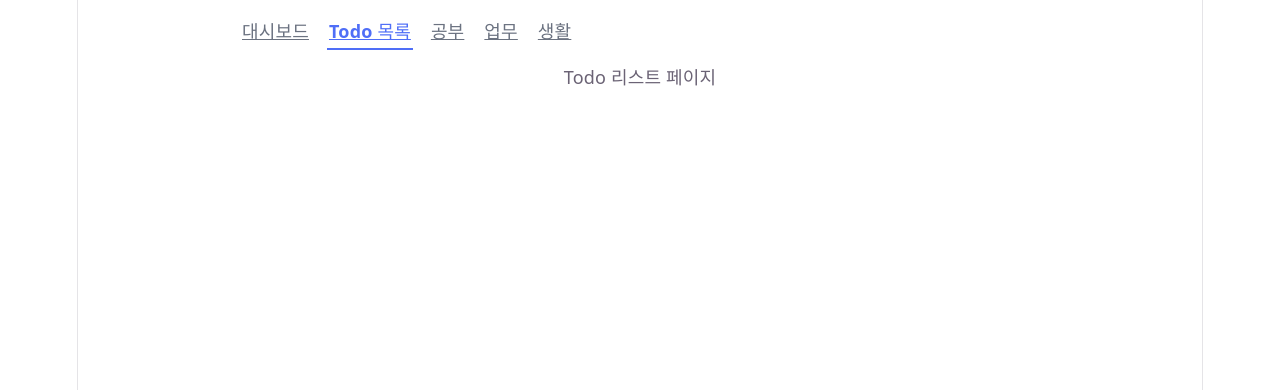
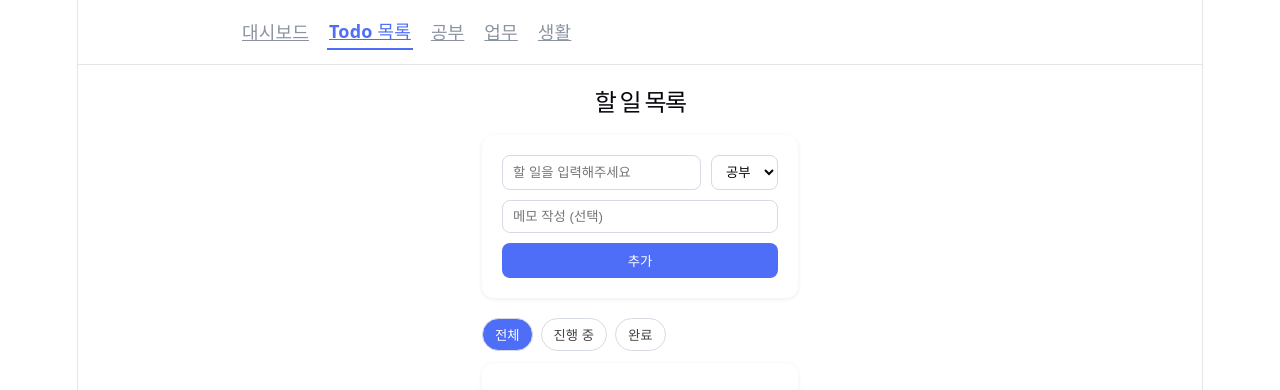
Before and after one commit to JWC1226/7_React, a React (Vite) app in the folder todo-app/: page /todos in a window 1280 px wide. Shown: the top 390 px of the page. Built offline with nearby package versions, Linux system fonts and the light colour scheme.

Commit message:
26. 10. 28 1차 完

```diff
--- a/todo-app/package.json
+++ b/todo-app/package.json
@@ -13,7 +13,8 @@
     "react": "^19.3.1",
     "react-dom": "^19.3.1",
     "react-router-dom": "^7.18.4",
-    "styled-components": "^6.6.0"
+    "styled-components": "^6.6.0",
+    "zustand": "^5.0.16"
   },
   "devDependencies": {
     "@eslint/js": "^10.0.1",
--- a/todo-app/src/components/Layout.jsx
+++ b/todo-app/src/components/Layout.jsx
@@ -1,17 +1,17 @@
+import styled from "styled-components"
 import { NavLink, Outlet } from 'react-router-dom';
-import styled from "styled-components"
 import { CATEGORIES } from '../constants';
 
 const Header = styled.header`
-    background: #fff;
-    border-bottom: 1px solid #e3e7ee;
+    background: var(--surface);
+    border-bottom: 1px solid var(--border);
 `
 const Nav = styled.nav`
     max-width: 800px;
     margin: 0 auto;
     padding: 14px 20px;
     display: flex;
-    algin-item: center;
+    align-items: center;
     gap: 16px;
     flex-wrap: wrap;
 `
@@ -21,25 +21,24 @@ const Main = styled.main`
     padding: 24px 20px 60px;
 `
 const StyledNavLink = styled(NavLink)`
-    color: #6b7280;
+    color: var(--muted);
     padding: 4px 2px;
-
     &.active {
-        color: #4f6ef7;
+        color: var(--primary);
         font-weight: 600;
-        border-bottom: 2px solid #4f6ef7;
+        border-bottom: 2px solid var(--primary);
     }
 `
 
 function Layout() {
     return (
         <>
-            <header>
+            <Header>
                 <Nav>
                     <StyledNavLink to="/" end>대시보드</StyledNavLink>
                     <StyledNavLink to="/todos" end>Todo 목록</StyledNavLink>
                     {
-                        Object.entries(CATEGORIES).map(([key, {label}])=>{
+                        Object.entries(CATEGORIES).map(([key, {label}]) => {
                             return (
                                 <StyledNavLink key={key} to={`/category/${key}`}>
                                     {label}
@@ -48,10 +47,10 @@ function Layout() {
                         })
                     }
                 </Nav>
-            </header>
-            <main>
+            </Header>
+            <Main>
                 <Outlet />
-            </main>
+            </Main>
         </>
     )
 }
--- /dev/null
+++ b/todo-app/src/components/TodoForm.jsx
@@ -0,0 +1,70 @@
+import styled from "styled-components"
+import { CATEGORIES } from "../constants"
+import { Button, Card } from "../styles/common"
+import { useState } from "react"
+import { useTodoStore } from "../store/useTodoStore"
+
+const Form = styled.form`
+  display: flex;
+  flex-direction: column;
+  gap: 10px;
+`
+const Row = styled.div`
+  display: flex;
+  gap: 10px;
+`
+const Input = styled.input`
+  flex: 1;
+  padding: 8px 10px;
+  border: 1px solid var(--input-border);
+  border-radius: 8px;
+  background: var(--surface);
+  color: var(--text-h);
+`
+const Select = styled.select`
+  padding: 8px 10px;
+  border: 1px solid var(--input-border);
+  border-radius: 8px;
+  background: var(--surface);
+  color: var(--text-h);
+`
+
+function TodoForm() {
+    const [title, setTitle] = useState('')
+    const [memo, setMemo] = useState('')
+    const [category, setCategory] = useState('study')
+
+    const addTodo = useTodoStore((state) => state.addTodo)
+    const handleSubmit = (e) => {
+        e.preventDefault()          // 기본 이벤트 핸들러 동작 X
+        if (!title.trim()) return
+        addTodo({title: title.trim(), memo: memo.trim(), category})
+        setTitle('')
+        setMemo('')
+    }
+
+
+    return(
+        <Card style={{marginBottom: 20}}>
+            <Form onSubmit={handleSubmit}>
+                <Row>
+                    <Input placeholder="할 일을 입력해주세요"
+                           value={title} onChange={(e) => setTitle(e.target.value)}/>
+                    <Select value={category} onChange={(e) => setCategory(e.target.value)}>
+                        {Object.entries(CATEGORIES).map(([key, {label}]) => {
+                            return (
+                                <option key={key} value={key}>
+                                    {label}
+                                </option>
+                            )
+                        })}
+                    </Select>
+                </Row>
+                <Input placeholder="메모 작성 (선택)"
+                       value={memo} onChange={(e) => setMemo(e.target.value)}/>
+                <Button type="submit">추가</Button>
+            </Form>
+        </Card>
+    )
+}
+export default TodoForm
--- /dev/null
+++ b/todo-app/src/components/TodoList.jsx
@@ -0,0 +1,34 @@
+import styled from "styled-components"
+import { Card, EmptyText } from "../styles/common"
+import TodoItem from "./TodoItem"
+
+const List = styled.ul`
+  list-style: none;
+  margin: 0;
+  padding: 0;
+`
+
+//todos 배열을 props로 전달 받아 표시
+function TodoList({todos}) {
+    if (todos.length === 0) {
+        return (
+            <Card>
+                <EmptyText>할 일이 없습니다</EmptyText>
+            </Card>
+        )
+    }
+
+    return (
+        <Card>
+            <List>
+                {
+                    todos.map((todo)=>{
+                    //todo => {id: xx, title: xx, /...}
+                        <TodoItem key={todo.id} todo={todo} />
+                    })
+                }
+            </List>
+        </Card>
+    )
+}
+export default TodoList
--- a/todo-app/src/pages/DashboardPage.jsx
+++ b/todo-app/src/pages/DashboardPage.jsx
@@ -11,7 +11,7 @@ const Stats = styled.div`
 const StatNumber = styled.div`
   font-size: 28px;
   font-weight: 700;
-  color: #4f6ef7;
+  color: var(--primary);
 `
 const SectionTitle = styled.h2`
   font-size: 18px;
@@ -24,11 +24,11 @@ const CategoryGrid = styled.div`
 `
 const CategoryCard = styled(Link)`
   display: block;
-  background: #fff;
+  background: var(--surface);
   border-radius: 12px;
   padding: 16px;
   text-align: center;
-  box-shadow: 0 1px 4px rgba(0, 0, 0, 0.08);
+  box-shadow: var(--card-shadow);
   &:hover {
     transform: translateY(-2px);
   }
--- a/todo-app/src/pages/TodoListPage.jsx
+++ b/todo-app/src/pages/TodoListPage.jsx
@@ -1,7 +1,56 @@
+import styled from "styled-components"
+import TodoList from "../components/TodoList"
+import TodoForm from "../components/TodoForm"
+import { PageTitle } from "../styles/common"
+import { useState } from "react"
+import { useTodoStore } from "../store/useTodoStore"
+
+const Filters = styled.div`
+  display: flex;
+  gap: 8px;
+  margin-bottom: 12px;
+`
+const FilterButton = styled.button`
+  padding: 6px 12px;
+  border-radius: 999px;
+  border: 1px solid var(--input-border);
+  cursor: pointer;
+  background: ${({ $active }) => ($active ? 'var(--primary)' : 'var(--surface)')};
+  color: ${({ $active }) => ($active ? '#fff' : 'var(--sub-text)')};
+`
+const FILTERS = [
+  { key: 'all', label: '전체' },
+  { key: 'active', label: '진행 중' },
+  { key: 'done', label: '완료' },
+]
+
 function TodoListPage() {
+    const todos = useTodoStore((state) => state.todos)
+    const [filter, setFilter] = useState('all')
+
+    const filteredTodos = todos.filter((todo) => {
+        if (filter === 'active') return !todo.done
+        if (filter === 'done') return todo.done
+        return true     // filter === 'all'
+    })
+
     return(
         <>
-            <p>Todo 리스트 페이지</p>
+            <PageTitle>할 일 목록</PageTitle>
+            <TodoForm />
+            {/*TODO: 할 일 작성 폼*/}
+            <Filters>
+                {
+                    FILTERS.map(({key, label}) => {
+                        return (
+                            <FilterButton key={key} onClick={()=>{setFilter(key)}} $active={filter === key}>
+                                {label}
+                            </FilterButton>
+                        )
+                    })
+                }
+            </Filters>
+            <TodoList todos={filteredTodos} />
         </>
     )
 }
--- /dev/null
+++ b/todo-app/src/store/useTodoStore.js
@@ -0,0 +1,84 @@
+import {create} from 'zustand'
+import {persist} from 'zustand/middleware'
+/*
+    zustand에서 "전역 스토어" 생성 => create
+    - 상태: todos
+    - 액션(상태 변경 함수)
+      - addTodo, toggleTodo, ...
+    - 미들웨어
+      - persist: 새로고침해도 localStorage에 저장되어 데이터를 유지
+*/
+
+const initialTodos = [
+  {
+    id: '1',
+    title: 'React Router 공부하기',
+    memo: 'Routes, Route, Link, useParams 개념 정리',
+    category: 'study',
+    done: true,
+    createdAt: '2026-10-27T09:00:00.000Z',
+  },
+  {
+    id: '2',
+    title: 'zustand 스토어 만들어보기',
+    memo: 'create로 스토어 만들고 컴포넌트에서 사용하기',
+    category: 'study',
+    done: true,
+    createdAt: '2026-10-28T09:00:00.000Z',
+  },
+  {
+    id: '3',
+    title: '장보기',
+    memo: '우유, 계란, 과일',
+    category: 'life',
+    done: false,
+    createdAt: '2026-10-28T19:00:00.000Z',
+  },
+  {
+    id: '4',
+    title: '주간 보고서 작성',
+    memo: '금요일 오전까지 제출',
+    category: 'work',
+    done: false,
+    createdAt: '2026-10-30T09:00:00.000Z',
+  },
+]
+
+export const useTodoStore = create(
+    persist(
+        (set) => ({
+            todos: initialTodos,
+            addTodo: ({title, memo, category}) => {
+                // 할 일 추가
+                set((state)=>({
+                    todos: [...state.todos, {id: Date.now().toString(),
+                                             title, memo, category,
+                                             done: false, createdAt: new Date().toISOString()}]
+                }))},
+            toggleTodo: (id) => {
+                // 완료 처리
+                set((state) => ({
+                    todos: state.todos.map(
+                        (todo) => todo.id === id ? {...todo, done: !todo.done}: todo
+                    )
+                }))
+            },
+            updateTodo: (id, changes) => {
+                // 수정
+                set((state) => ({
+                    todos: state.todos.map(
+                        (todo) => todo.id === id ? {...todo, ...changes}: todo
+                    )
+                }))
+            },
+            deleteTodo: (id) => {
+                // 삭제
+                set((state) => ({
+                    todos: state.todos.filter(
+                        (todo) => todo.id !== id
+                    )
+                }))
+            }
+        }), {name: 'todo-storage'}    // localStorage key 이름
+    )
+)
--- a/todo-app/src/styles/GlobalStyle.js
+++ b/todo-app/src/styles/GlobalStyle.js
@@ -21,5 +21,4 @@ const GlobalStyle = createGlobalStyle`
     font: inherit;
   }
 `
-
 export default GlobalStyle
--- a/todo-app/src/styles/common.js
+++ b/todo-app/src/styles/common.js
@@ -5,10 +5,10 @@ export const PageTitle = styled.h1`
   font-size: 24px;
 `
 export const Card = styled.div`
-  background: #fff;
+  background: var(--surface);
   border-radius: 12px;
   padding: 20px;
-  box-shadow: 0 1px 4px rgba(0, 0, 0, 0.08);
+  box-shadow: var(--card-shadow);
 `
 export const Button = styled.button`
   padding: 8px 14px;
@@ -17,7 +17,7 @@ export const Button = styled.button`
   cursor: pointer;
   color: #fff;
   background: ${({ $variant }) =>
-    $variant === 'danger' ? '#e5484d' : $variant === 'ghost' ? '#8b93a1' : '#4f6ef7'};
+    $variant === 'danger' ? 'var(--danger)' : $variant === 'ghost' ? 'var(--muted)' : 'var(--primary)'};
   &:hover {
     opacity: 0.9;
   }
@@ -27,11 +27,11 @@ export const Badge = styled.span`
   padding: 2px 8px;
   border-radius: 999px;
   font-size: 12px;
-  background: #e8ecff;
-  color: #4f6ef7;
+  background: var(--primary-soft);
+  color: var(--primary);
 `
 export const EmptyText = styled.p`
-  color: #8b93a1;
+  color: var(--muted);
   text-align: center;
   padding: 24px 0;
 `
```
Also changed, not shown: todo-app/src/components/TodoItem.jsx (added, +40 -0 lines), todo-app/src/index.css (+23 -0 lines), 1 other file (tests, documents, lock files or other folders).
